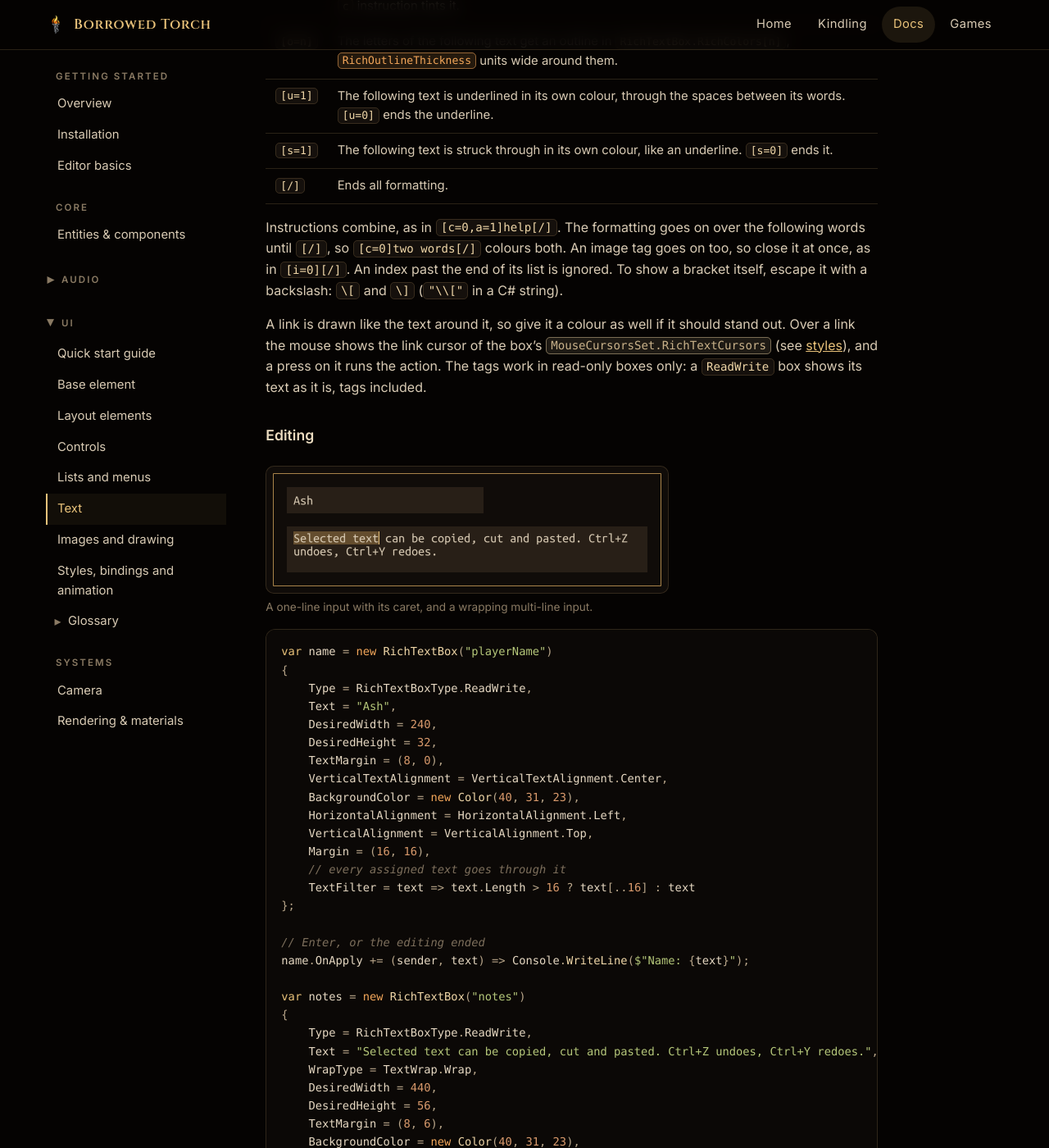
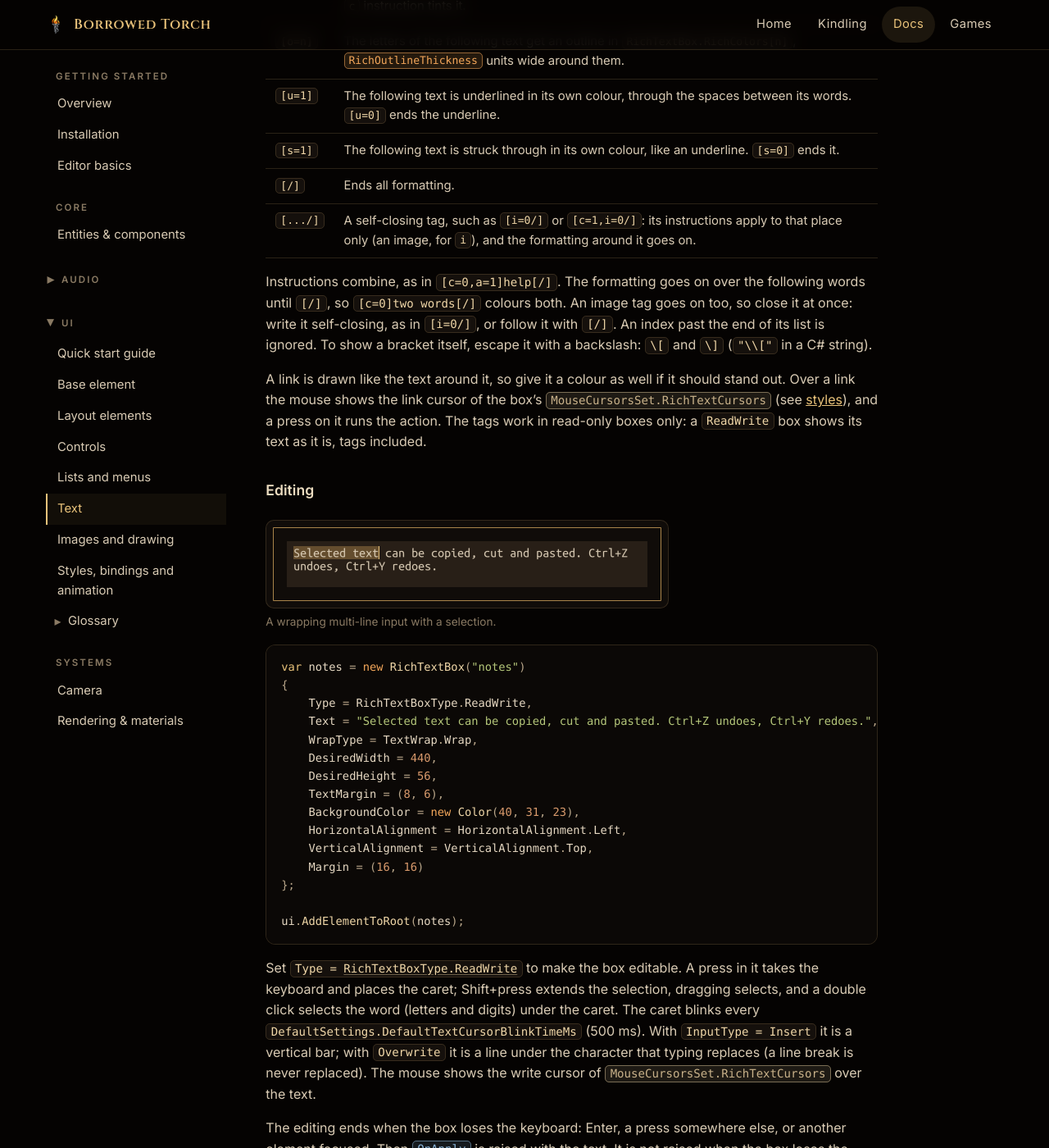
Before and after one commit to Elzianor/borrowedtorch-site, a Jekyll site: the page built from docs/ui-text.md, in a window 1280 px wide and 1400 px high, scrolled down 7492 px. Shown: the whole window at 82% size. Built offline with Jekyll 4.4.1, drawn with Linux system fonts in a browser that asks for light colours; some web fonts are replaced; some of the changed text lies outside the part shown.

Commit message:
Self-closing rich tags, one editing example on the text page
The rich example writes its image tag as [i=0/], the tag table and
the image note describe the self-closing form, and the editing example
keeps the multi-line box with its selection only.

Co-Authored-By: Claude Opus 5.5 <noreply@anthropic.com>

````diff
--- a/docs/ui-text.md
+++ b/docs/ui-text.md
@@ -190,7 +190,7 @@ RichTextBox.RichImages.Add(LoadTexture("CheckBox/Checked.png"));
 var hint = new RichTextBox("hint")
 {
     Text = "Press [c=0]Space[/] to jump and [c=1]E[/] to use. " +
-           "Quests marked [i=0][/] are done, read the [a=0]help[/] for more.",
+           "Quests marked [i=0/] are done, read the [a=0]help[/] for more.",
     Formatting = RichTextBoxFormatting.Rich,
     WrapType = TextWrap.Wrap,
     DesiredWidth = 440,
@@ -243,9 +243,10 @@ turn a line on and off:
 | `[u=1]` | The following text is underlined in its own colour, through the spaces between its words. `[u=0]` ends the underline. |
 | `[s=1]` | The following text is struck through in its own colour, like an underline. `[s=0]` ends it. |
 | `[/]` | Ends all formatting. |
+| `[.../]` | A self-closing tag, such as `[i=0/]` or `[c=1,i=0/]`: its instructions apply to that place only (an image, for `i`), and the formatting around it goes on. |
 
 Instructions combine, as in `[c=0,a=1]help[/]`. The formatting goes on over the following words until `[/]`, so
-`[c=0]two words[/]` colours both. An image tag goes on too, so close it at once, as in `[i=0][/]`. An index past the end of its list is ignored. To show a bracket itself, escape it with
+`[c=0]two words[/]` colours both. An image tag goes on too, so close it at once: write it self-closing, as in `[i=0/]`, or follow it with `[/]`. An index past the end of its list is ignored. To show a bracket itself, escape it with
 a backslash: `\[` and `\]` (`"\\["` in a C# string).
 
 A link is drawn like the text around it, so give it a colour as well if it should stand out. Over a link the mouse shows
@@ -255,30 +256,11 @@ the action. The tags work in read-only boxes only: a `ReadWrite` box shows its t
 ### Editing
 
 <figure class="shot">
-  <img src="{{ '/assets/img/ui/text-input.png' | relative_url }}" width="474" height="138" alt="A one-line name field holding Ash with the caret after it, and a larger two-line notes field">
-  <figcaption>A one-line input with its caret, and a wrapping multi-line input.</figcaption>
+  <img src="{{ '/assets/img/ui/text-input.png' | relative_url }}" width="474" height="90" alt="A two-line notes field with its first two words selected">
+  <figcaption>A wrapping multi-line input with a selection.</figcaption>
 </figure>
 
 ```csharp
-var name = new RichTextBox("playerName")
-{
-    Type = RichTextBoxType.ReadWrite,
-    Text = "Ash",
-    DesiredWidth = 240,
-    DesiredHeight = 32,
-    TextMargin = (8, 0),
-    VerticalTextAlignment = VerticalTextAlignment.Center,
-    BackgroundColor = new Color(40, 31, 23),
-    HorizontalAlignment = HorizontalAlignment.Left,
-    VerticalAlignment = VerticalAlignment.Top,
-    Margin = (16, 16),
-    // every assigned text goes through it
-    TextFilter = text => text.Length > 16 ? text[..16] : text
-};
-
-// Enter, or the editing ended
-name.OnApply += (sender, text) => Console.WriteLine($"Name: {text}");
-
 var notes = new RichTextBox("notes")
 {
     Type = RichTextBoxType.ReadWrite,
@@ -290,10 +272,9 @@ var notes = new RichTextBox("notes")
     BackgroundColor = new Color(40, 31, 23),
     HorizontalAlignment = HorizontalAlignment.Left,
     VerticalAlignment = VerticalAlignment.Top,
-    Margin = (16, 64)
+    Margin = (16, 16)
 };
 
-ui.AddElementToRoot(name);
 ui.AddElementToRoot(notes);
 ```
 
````
Also changed, not shown: assets/img/ui/text-input.png.
